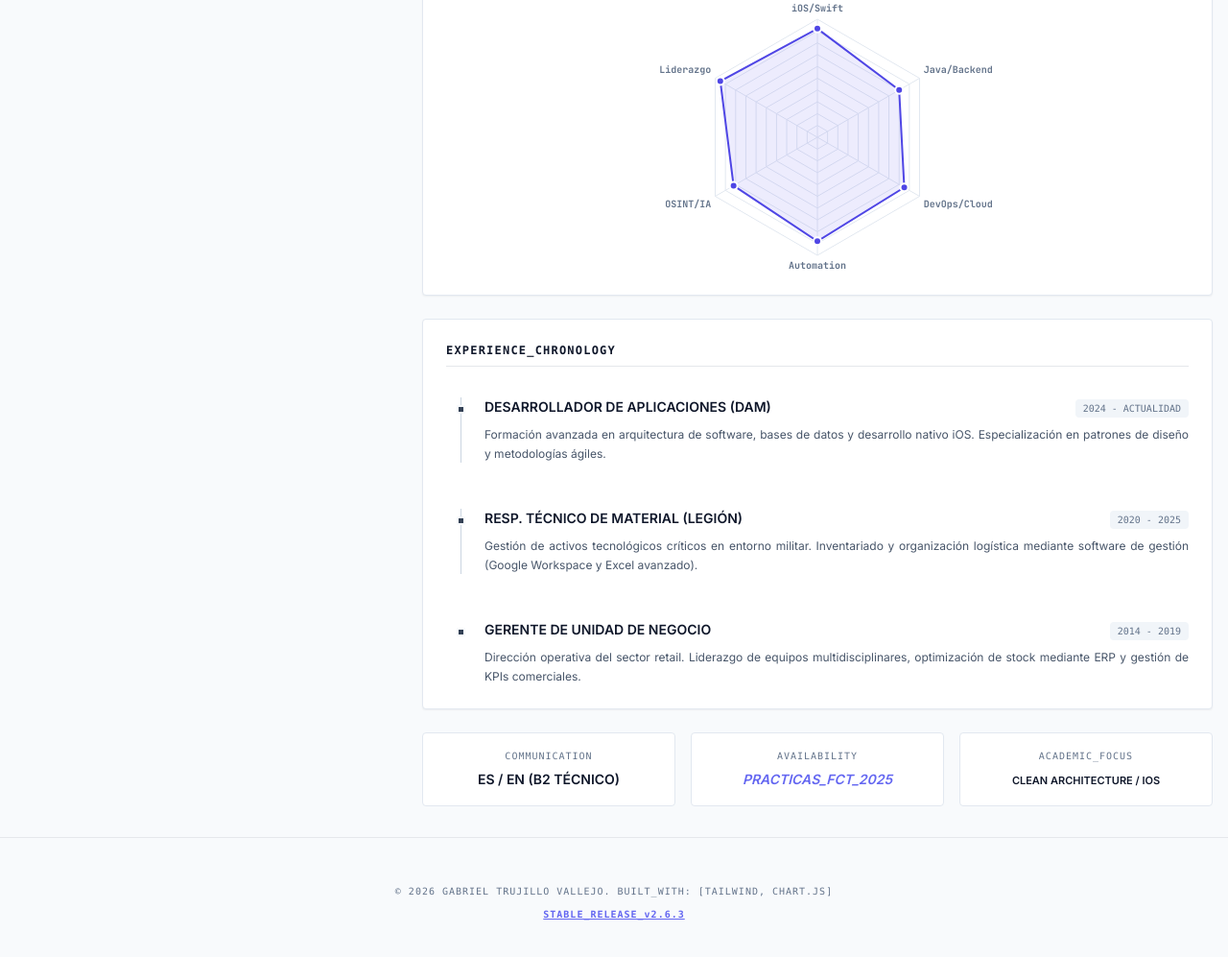
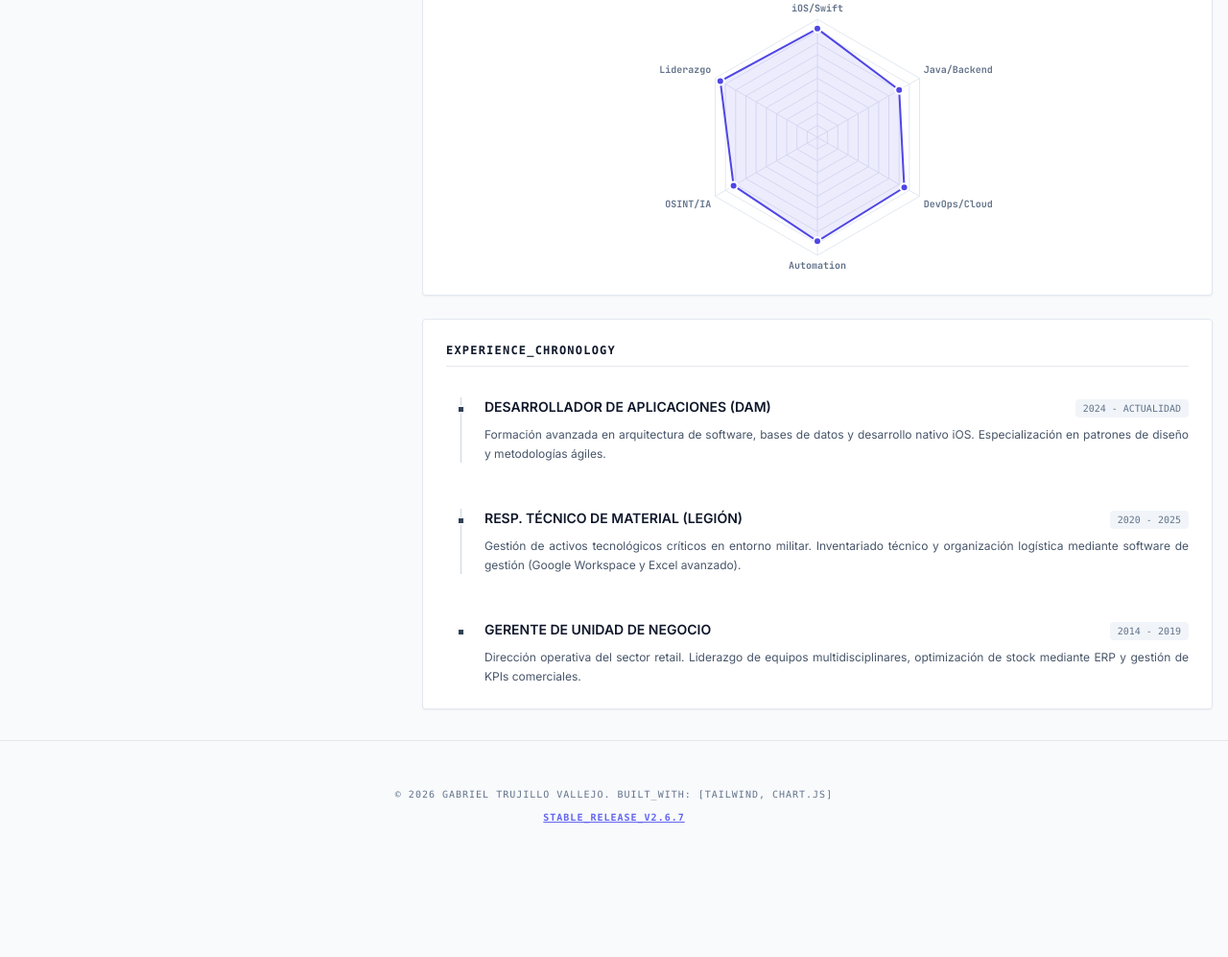
Before and after one commit to gtrujillovdev-cyber/InteractiveCV, a plain HTML site: page index.html in a window 1280 px wide. Shown: the part 893-1890 px from the top of the page at 96% size. After the commit the page ends 1802 px from the top, so only its background shows below. Drawn offline with nearby package versions, Linux system fonts and the light colour scheme.

Commit message:
fix: update photo path to png and stable 2.6.8 layout

```diff
--- a/index.html
+++ b/index.html
@@ -146,8 +146,9 @@
                     <span id="themeLabel" class="text-slate-200 font-bold uppercase text-[9px]">AUTO</span>
                 </button>
             </div>
-            <div class="hidden md:block tracking-widest uppercase">Gabriel Trujillo Vallejo // Fintech Engineering</div>
-            <div>BUILD_ID: 2.6.3</div>
+            <div class="hidden md:block tracking-widest uppercase">Gabriel Trujillo Vallejo // iOS Developer & Fintech
+                Engineering</div>
+            <div>BUILD_ID: 2.6.7</div>
         </div>
     </div>
 
@@ -186,10 +187,11 @@
                 <!-- FOTO REDONDEADA Y CONTACTO -->
                 <div class="tech-card p-6 bg-slate-100/50 dark:bg-slate-900/50 flex flex-col items-center">
                     <div
-                        class="w-40 h-40 rounded-full border-4 border-white dark:border-slate-800 overflow-hidden shadow-2xl mb-6">
-                        <!-- Actualizado a CVFOTO1.jpg para consistencia con el archivo subido -->
-                        <img src="CVFOTO1.jpg" alt="Gabriel Trujillo" class="w-full h-full object-cover"
-                            onerror="this.src='https://via.placeholder.com/160?text=GT'">
+                        class="w-40 h-40 rounded-full border-4 border-white dark:border-slate-800 overflow-hidden shadow-2xl mb-6 bg-slate-200 dark:bg-slate-800 flex items-center justify-center">
+                        <img src="CVFOTO1.png" alt="Gabriel Trujillo" class="w-full h-full object-cover"
+                            onerror="this.style.display='none'; this.nextElementSibling.style.display='block';">
+                        <span class="hidden text-xs font-mono text-slate-400 text-center p-2 uppercase">Image<br>Not
+                            Found</span>
                     </div>
                     <h3
                         class="text-xs font-bold text-slate-900 dark:text-white tracking-widest uppercase font-mono mb-4 w-full border-b dark:border-slate-700 pb-2">
@@ -345,8 +347,8 @@
                                     - 2025</span>
                             </div>
                             <p class="text-xs text-slate-600 dark:text-slate-400 leading-relaxed text-justify">
-                                Gestión de activos tecnológicos críticos en entorno militar. Inventariado y organización
-                                logística mediante software de gestión (Google Workspace y Excel avanzado).
+                                Gestión de activos tecnológicos críticos en entorno militar. Inventariado técnico y
+                                organización logística mediante software de gestión (Google Workspace y Excel avanzado).
                             </p>
                         </div>
 
@@ -366,25 +368,6 @@
                     </div>
                 </div>
 
-                <!-- Status Panel -->
-                <div class="grid grid-cols-1 md:grid-cols-3 gap-4">
-                    <div class="tech-card p-4 text-center">
-                        <span
-                            class="block text-[10px] font-mono text-slate-500 mb-1 tracking-widest uppercase">Communication</span>
-                        <span class="text-sm font-bold uppercase">ES / EN (B2 Técnico)</span>
-                    </div>
-                    <div class="tech-card p-4 text-center">
-                        <span
-                            class="block text-[10px] font-mono text-slate-500 mb-1 tracking-widest uppercase">Availability</span>
-                        <span class="text-sm font-bold text-indigo-500 italic">PRACTICAS_FCT_2025</span>
-                    </div>
-                    <div class="tech-card p-4 text-center">
-                        <span
-                            class="block text-[10px] font-mono text-slate-500 mb-1 tracking-widest uppercase">Academic_Focus</span>
-                        <span class="text-[11px] font-bold uppercase">Clean Architecture / iOS</span>
-                    </div>
-                </div>
-
             </div>
         </div>
     </main>
@@ -393,7 +376,7 @@
         <p class="text-[10px] font-mono text-slate-500 tracking-widest text-center px-4 leading-relaxed">
             © 2026 GABRIEL TRUJILLO VALLEJO. BUILT_WITH: [TAILWIND, CHART.JS] <br>
             <a href="https://gtrujillovdev-cyber.github.io/InteractiveCV/"
-                class="text-indigo-500 hover:text-indigo-400 transition underline mt-2 block font-bold">STABLE_RELEASE_v2.6.3</a>
+                class="text-indigo-500 hover:text-indigo-400 transition underline mt-2 block font-bold uppercase">Stable_Release_v2.6.7</a>
         </p>
     </footer>
 
```
